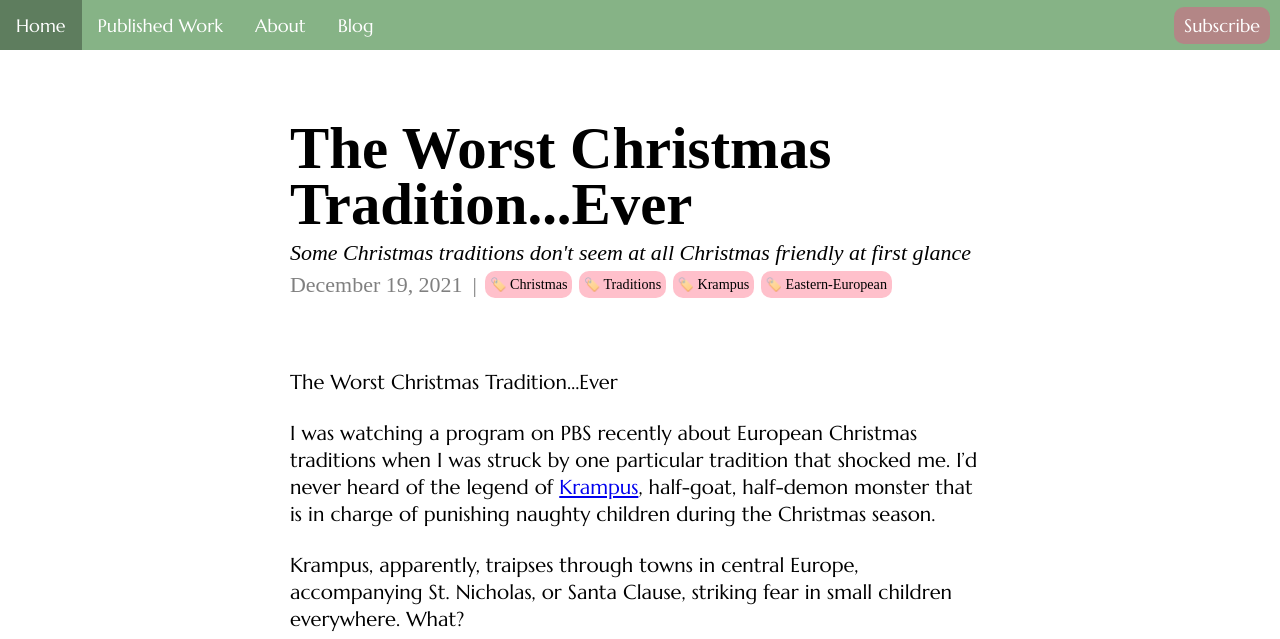
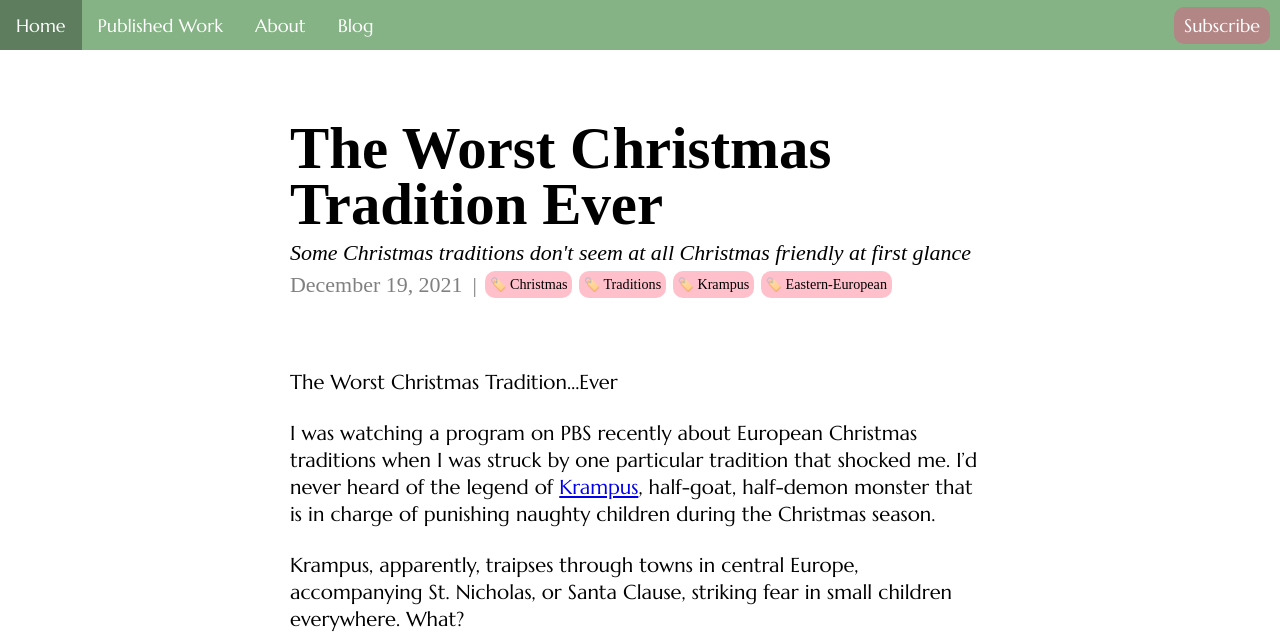
Before and after one commit to nebulis33/linda-blog, a Jekyll site: the page built from _posts/2021-12-19-the-worst-christmas-tradition...ever.md, in a window 1280 px wide and 900 px high, cut to the strip 0-639 px from the top of the window. Built offline with Jekyll 4.4.1, drawn with Linux system fonts in a browser that asks for light colours; nearby versions of some CDN libraries; some web fonts are replaced.

```diff
--- a/_posts/2021-12-19-the-worst-christmas-tradition...ever.md
+++ b/_posts/2021-12-19-the-worst-christmas-tradition...ever.md
@@ -1,7 +1,7 @@
 ---
 layout: post
 date: 2021-12-19 23:34:49 +0000
-title: The Worst Christmas Tradition...Ever
+title: The Worst Christmas Tradition Ever
 tags: Christmas Traditions Krampus Eastern-European
 tagline: Some Christmas traditions don't seem at all Christmas friendly at first glance
 summary: Christmas traditions vary around the world, but at their heart, they are
```
